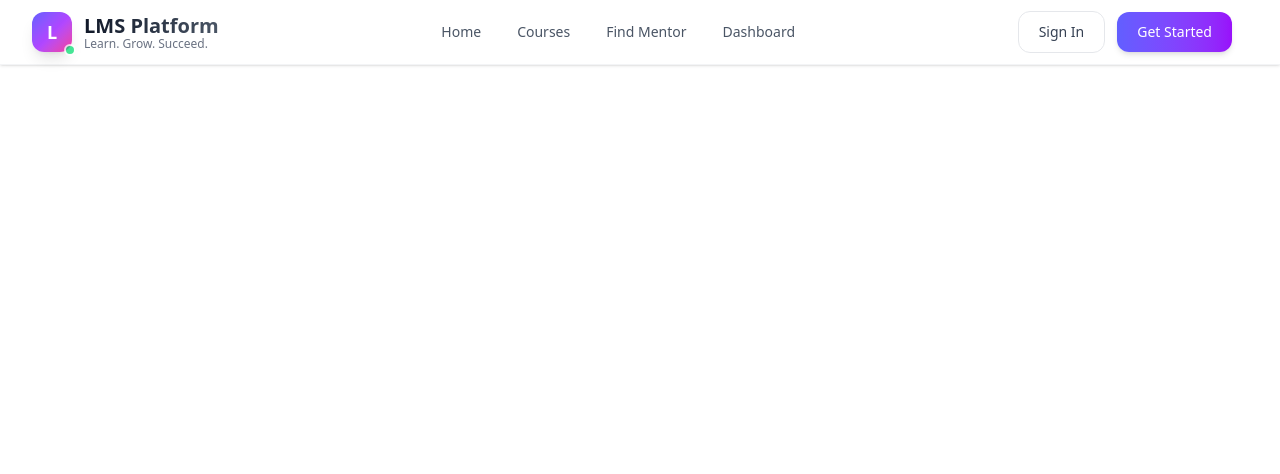
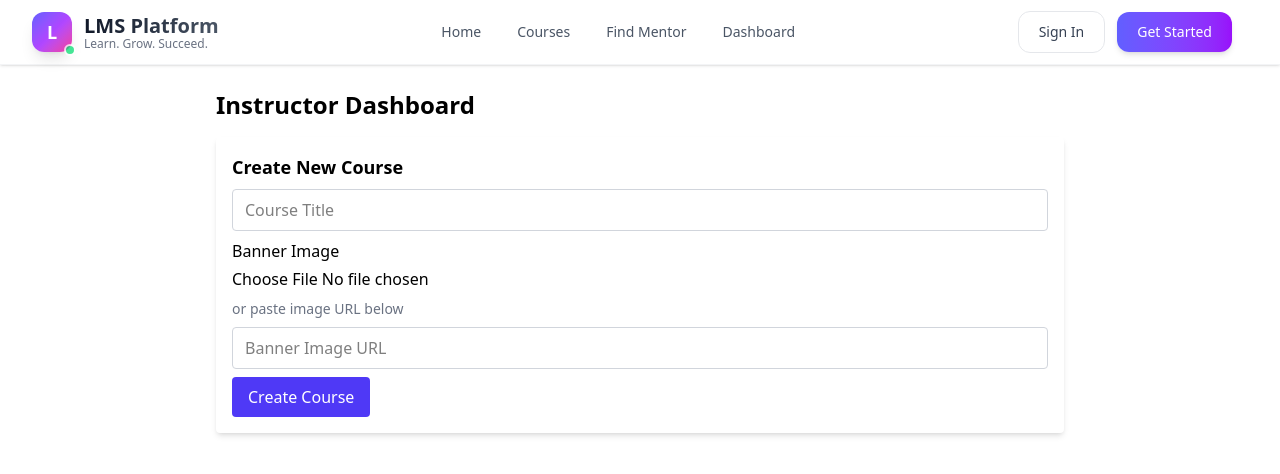
Before and after one commit to DinukaKeshan/CodeVerse, a React (Vite) app in the folder client/: page /dashboard/instructor in a window 1280 px wide. Shown: the top 474 px of the page. Built offline with nearby package versions, Linux system fonts and the light colour scheme; the HTML template or start-up script is replaced by a standard one.

Commit message:
feat: implement instructor course management and upload functionality

```diff
--- a/client/src/App.jsx
+++ b/client/src/App.jsx
@@ -9,6 +9,7 @@ import RoleSelection from "./pages/RoleSelection";
 import Navbar from "./components/Navbar";
 import InstructorDashboard from "./pages/InstructorDashboard";
 import CourseManage from "./pages/CourseManage";
+import InstructorCourses from "./pages/InstructorCourses";
 
 function App() {
   return (
@@ -22,8 +23,8 @@ function App() {
         <Route path="/login" element={<Login />} />
         <Route path="/register" element={<Register />} />
         <Route path="/select-role" element={<RoleSelection />} />
-
-        <Route path="/instructor" element={<InstructorDashboard />} />
+        <Route path="/instructor/courses" element={<InstructorCourses />} />
+        <Route path="/dashboard/instructor" element={<InstructorDashboard />} />
         <Route path="/manage-course/:courseId" element={<CourseManage />} />
       </Routes>
     </Router>
--- a/client/src/components/Navbar.jsx
+++ b/client/src/components/Navbar.jsx
@@ -140,15 +140,27 @@ const Navbar = () => {
                 )}
               </Link>
               <Link
-                to="/courses"
+                to={
+                  user && user.role === "Instructor"
+                    ? "/instructor/courses"
+                    : "/courses"
+                }
                 className={`relative px-4 py-2 rounded-lg text-sm font-medium transition-all duration-200 transform active:scale-95 ${
-                  isActiveLink("/courses")
+                  isActiveLink(
+                    user && user.role === "Instructor"
+                      ? "/instructor/courses"
+                      : "/courses"
+                  )
                     ? "bg-indigo-50 text-indigo-700 shadow-sm scale-105"
                     : "text-gray-600 hover:text-gray-900 hover:bg-gray-50 hover:scale-105"
                 }`}
               >
                 <span className="relative z-10">Courses</span>
-                {isActiveLink("/courses") && (
+                {isActiveLink(
+                  user && user.role === "Instructor"
+                    ? "/instructor/courses"
+                    : "/courses"
+                ) && (
                   <span className="absolute inset-0 bg-indigo-100 rounded-lg animate-pulse" />
                 )}
               </Link>
@@ -166,15 +178,27 @@ const Navbar = () => {
                 )}
               </Link>
               <Link
-                to="/dashboard"
+                to={
+                  user && user.role === "Instructor"
+                    ? "/dashboard/instructor"
+                    : "/dashboard"
+                }
                 className={`relative px-4 py-2 rounded-lg text-sm font-medium transition-all duration-200 transform active:scale-95 ${
-                  isActiveLink("/dashboard")
+                  isActiveLink(
+                    user && user.role === "Instructor"
+                      ? "/dashboard/instructor"
+                      : "/dashboard"
+                  )
                     ? "bg-indigo-50 text-indigo-700 shadow-sm scale-105"
                     : "text-gray-600 hover:text-gray-900 hover:bg-gray-50 hover:scale-105"
                 }`}
               >
                 <span className="relative z-10">Dashboard</span>
-                {isActiveLink("/dashboard") && (
+                {isActiveLink(
+                  user && user.role === "Instructor"
+                    ? "/dashboard/instructor"
+                    : "/dashboard"
+                ) && (
                   <span className="absolute inset-0 bg-indigo-100 rounded-lg animate-pulse" />
                 )}
               </Link>
@@ -276,9 +300,17 @@ const Navbar = () => {
               Home
             </Link>
             <Link
-              to="/courses"
+              to={
+                user && user.role === "Instructor"
+                  ? "/instructor/courses"
+                  : "/courses"
+              }
               className={`block px-4 py-3 rounded-lg text-sm font-medium transition-all duration-200 transform active:scale-95 ${
-                isActiveLink("/courses")
+                isActiveLink(
+                  user && user.role === "Instructor"
+                    ? "/instructor/courses"
+                    : "/courses"
+                )
                   ? "bg-white text-indigo-700 shadow-sm translate-x-2"
                   : "text-gray-600 hover:text-gray-900 hover:bg-white hover:translate-x-2"
               }`}
@@ -298,9 +330,17 @@ const Navbar = () => {
               Find Mentor
             </Link>
             <Link
-              to="/dashboard"
+              to={
+                user && user.role === "Instructor"
+                  ? "/dashboard/instructor"
+                  : "/dashboard"
+              }
               className={`block px-4 py-3 rounded-lg text-sm font-medium transition-all duration-200 transform active:scale-95 ${
-                isActiveLink("/dashboard")
+                isActiveLink(
+                  user && user.role === "Instructor"
+                    ? "/dashboard/instructor"
+                    : "/dashboard"
+                )
                   ? "bg-white text-indigo-700 shadow-sm translate-x-2"
                   : "text-gray-600 hover:text-gray-900 hover:bg-white hover:translate-x-2"
               }`}
--- /dev/null
+++ b/client/src/pages/InstructorCourses.jsx
@@ -0,0 +1,49 @@
+import { useEffect, useState } from 'react';
+import { getMyCourses } from '../services/course';
+import { useNavigate } from 'react-router-dom';
+
+const InstructorCourses = () => {
+  const [courses, setCourses] = useState([]);
+  const navigate = useNavigate();
+
+  useEffect(() => {
+    fetchCourses();
+  }, []);
+
+  const fetchCourses = async () => {
+    try {
+      const data = await getMyCourses();
+      setCourses(data);
+    } catch (error) {
+      console.error('Failed to fetch courses', error);
+    }
+  };
+
+  return (
+    <div className="max-w-4xl mx-auto p-6">
+      <h2 className="text-2xl font-bold mb-4">Your Courses</h2>
+      {courses.length === 0 ? (
+        <p className="text-gray-500">You haven't created any courses yet.</p>
+      ) : (
+        <div className="grid md:grid-cols-2 gap-4">
+          {courses.map((course) => (
+            <div
+              key={course._id}
+              className="bg-white rounded shadow hover:shadow-md p-4 cursor-pointer transition"
+              onClick={() => navigate(`/manage-course/${course._id}`)}
+            >
+              <img
+                src={course.bannerUrl}
+                alt={course.title}
+                className="w-full h-40 object-cover rounded mb-2"
+              />
+              <h4 className="text-lg font-bold">{course.title}</h4>
+            </div>
+          ))}
+        </div>
+      )}
+    </div>
+  );
+};
+
+export default InstructorCourses;
--- a/client/src/pages/InstructorDashboard.jsx
+++ b/client/src/pages/InstructorDashboard.jsx
@@ -1,38 +1,59 @@
-import { useEffect, useState } from 'react';
-import { createCourse, getMyCourses } from '../services/course';
-import { useNavigate } from 'react-router-dom';
+import { useState } from 'react';
+import { createCourse } from '../services/course';
+import axios from 'axios';
 
 const InstructorDashboard = () => {
-  const [courses, setCourses] = useState([]);
   const [title, setTitle] = useState('');
   const [bannerUrl, setBannerUrl] = useState('');
+  const [bannerFile, setBannerFile] = useState(null);
+  const [bannerPreview, setBannerPreview] = useState('');
   const [loading, setLoading] = useState(false);
-  const navigate = useNavigate();
 
-  // Load instructor's courses on mount
-  useEffect(() => {
-    fetchCourses();
-  }, []);
+  // Handle file selection and preview
+  const handleBannerChange = (e) => {
+    const file = e.target.files[0];
+    setBannerFile(file);
+    if (file) {
+      setBannerPreview(URL.createObjectURL(file));
+    } else {
+      setBannerPreview('');
+    }
+  };
 
-  const fetchCourses = async () => {
-    try {
-      const data = await getMyCourses();
-      setCourses(data);
-    } catch (error) {
-      console.error('Failed to fetch courses', error);
-    }
+  // Upload image to server and return URL
+  const uploadBanner = async (file) => {
+    const formData = new FormData();
+    formData.append('image', file);
+    const token = localStorage.getItem('token');
+    const res = await axios.post(
+      'http://localhost:5000/upload/image',
+      formData,
+      {
+        headers: {
+          'Content-Type': 'multipart/form-data',
+          Authorization: `Bearer ${token}`,
+        },
+      }
+    );
+    return res.data.url;
   };
 
   const handleCreateCourse = async (e) => {
     e.preventDefault();
-    if (!title || !bannerUrl) return;
+    if (!title || (!bannerUrl && !bannerFile)) return;
 
     setLoading(true);
     try {
-      await createCourse({ title, bannerUrl });
+      let finalBannerUrl = bannerUrl;
+      if (bannerFile) {
+        finalBannerUrl = await uploadBanner(bannerFile);
+      }
+      await createCourse({ title, bannerUrl: finalBannerUrl });
       setTitle('');
       setBannerUrl('');
-      fetchCourses();
+      setBannerFile(null);
+      setBannerPreview('');
+      alert('Course created successfully!');
     } catch (error) {
       alert('Failed to create course');
     } finally {
@@ -57,13 +78,36 @@ const InstructorDashboard = () => {
           />
         </div>
         <div className="mb-2">
+          <label className="block mb-1 font-medium">Banner Image</label>
+          <input
+            type="file"
+            accept="image/*"
+            onChange={handleBannerChange}
+            className="mb-2"
+          />
+          <div className="text-sm text-gray-500 mb-2">or paste image URL below</div>
           <input
             type="text"
             placeholder="Banner Image URL"
             value={bannerUrl}
             onChange={(e) => setBannerUrl(e.target.value)}
             className="w-full border border-gray-300 px-3 py-2 rounded"
+            disabled={!!bannerFile}
           />
+          {bannerPreview && (
+            <img
+              src={bannerPreview}
+              alt="Banner Preview"
+              className="mt-2 w-full max-h-48 object-contain rounded border"
+            />
+          )}
+          {!bannerPreview && bannerUrl && (
+            <img
+              src={bannerUrl}
+              alt="Banner Preview"
+              className="mt-2 w-full max-h-48 object-contain rounded border"
+            />
+          )}
         </div>
         <button
           type="submit"
@@ -73,25 +117,6 @@ const InstructorDashboard = () => {
           {loading ? 'Creating...' : 'Create Course'}
         </button>
       </form>
-
-      {/* Course List */}
-      <h3 className="text-lg font-semibold mb-2">Your Courses</h3>
-      <div className="grid md:grid-cols-2 gap-4">
-        {courses.map((course) => (
-          <div
-            key={course._id}
-            className="bg-white rounded shadow hover:shadow-md p-4 cursor-pointer transition"
-            onClick={() => navigate(`/manage-course/${course._id}`)}
-          >
-            <img
-              src={course.bannerUrl}
-              alt={course.title}
-              className="w-full h-40 object-cover rounded mb-2"
-            />
-            <h4 className="text-lg font-bold">{course.title}</h4>
-          </div>
-        ))}
-      </div>
     </div>
   );
 };
```
Also changed, not shown: 1 other file (tests, documents, lock files or other folders).
